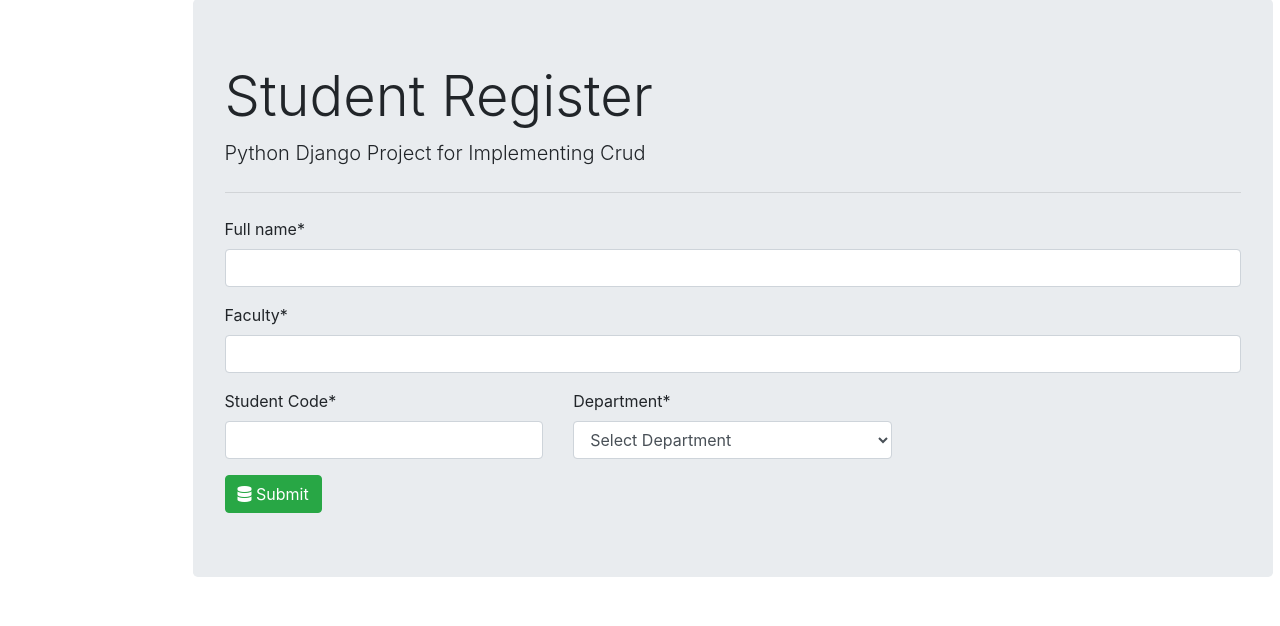
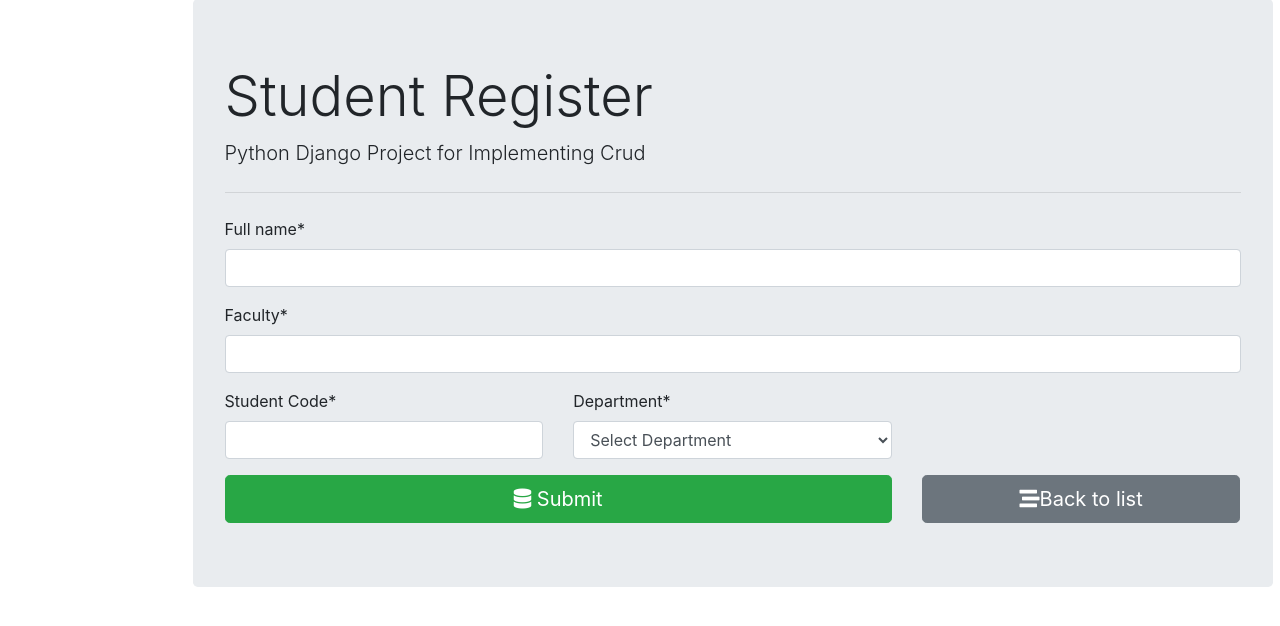
Before and after one commit to Uchencho/Django-CRUD, a Django app: page / in a window 1280 px wide. Shown: the part 49-675 px from the top of the page. Run offline with Django 3.2, Linux system fonts and the light colour scheme; data comes from the database, SQL or seed files in the repository; both versions use the stored data as it was after the commit; some libraries are stand-ins or nearby versions.

Commit message:
completed the project

```diff
--- /dev/null
+++ b/requirement.txt
@@ -0,0 +1,6 @@
+asgiref==3.2.5
+Django==3.0.2
+django-crispy-forms==1.9.0
+Pillow==7.0.0
+pytz==2019.3
+sqlparse==0.3.1
--- a/student_register/templates/student_register/student_form.html
+++ b/student_register/templates/student_register/student_form.html
@@ -14,8 +14,18 @@
             {{ form.department|as_crispy_field }}
         </div>
     </div>
-    <button type="submit" class="btn btn-success">
-        <i class="fas fa-database"></i> Submit
-    </button>
+    <div class="row">
+        <div class="col-md-8">
+            <button type="submit" class="btn btn-success  btn-block btn-lg">
+                <i class="fas fa-database"></i> Submit
+            </button>
+        </div>
+        <div class="col-md-4">
+            <a href="{% url 'student_list' %}" class="btn btn-secondary btn-block btn-lg">
+                <i class="fas fa-stream"></i>Back to list
+            </a>
+        </div>
+    </div>
+
 </form>
 {% endblock content %}
--- a/student_register/urls.py
+++ b/student_register/urls.py
@@ -2,6 +2,8 @@ from django.urls import path, include
 from . import views
 
 urlpatterns = [
-    path('', views.student_form),
-    path('list/', views.student_list)
+    path('', views.student_form, name='student_insert'),
+    path('<int:id>/', views.student_form, name='student_update'),
+    path('list/', views.student_list, name='student_list'),
+    path('delete/<int:id>/', views.student_delete, name='student_delete')
 ]
--- a/student_register/views.py
+++ b/student_register/views.py
@@ -10,20 +10,30 @@ def student_list(request):
     context = {'student_list': Student.objects.all()}
     return render(request, "student_register/student_list.html", context)
 
-def student_form(request):
+def student_form(request, id=0):
     """
     Insert and update function
     """
     if request.method == "GET":
-        form = StudentForm()
+        if id==0:
+            form = StudentForm()
+        else:
+            the_id = Student.objects.get(pk=id)
+            form = StudentForm(instance=the_id)
         return render(request, "student_register/student_form.html", {'form' : form})
     else:
-        form = StudentForm(request.POST)
+        if id == 0:
+            form = StudentForm(request.POST)
+        else:
+            the_id = Student.objects.get(pk=id)
+            form = StudentForm(request.POST, instance=the_id)
         if form.is_valid():
             form.save()
         return redirect('/list')
-def student_delete(request):
+def student_delete(request, id):
     """
     Delete function
     """
-    return
+    the_id = Student.objects.get(pk=id)
+    the_id.delete()
+    return redirect('/list')
```
Also changed, not shown: student_register/templates/student_register/student_list.html (+18 -0 lines), db.sqlite3, 1 other file.
